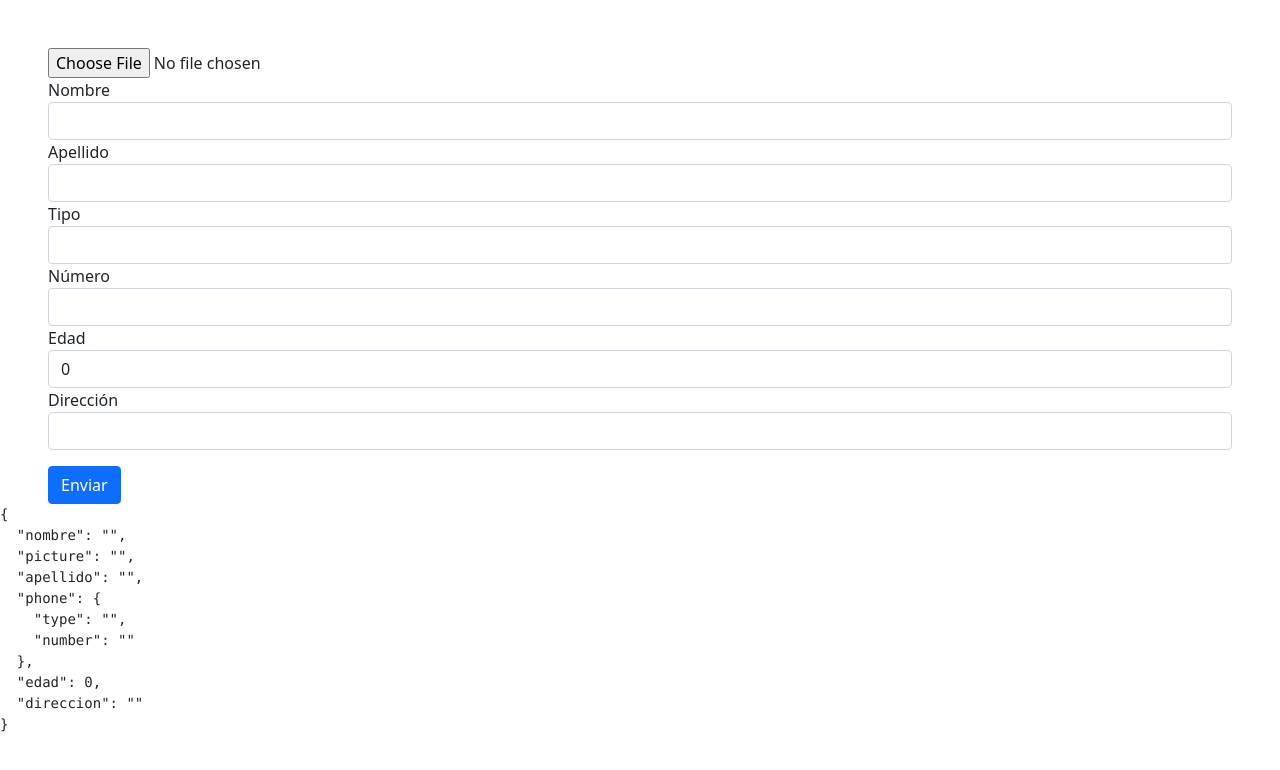
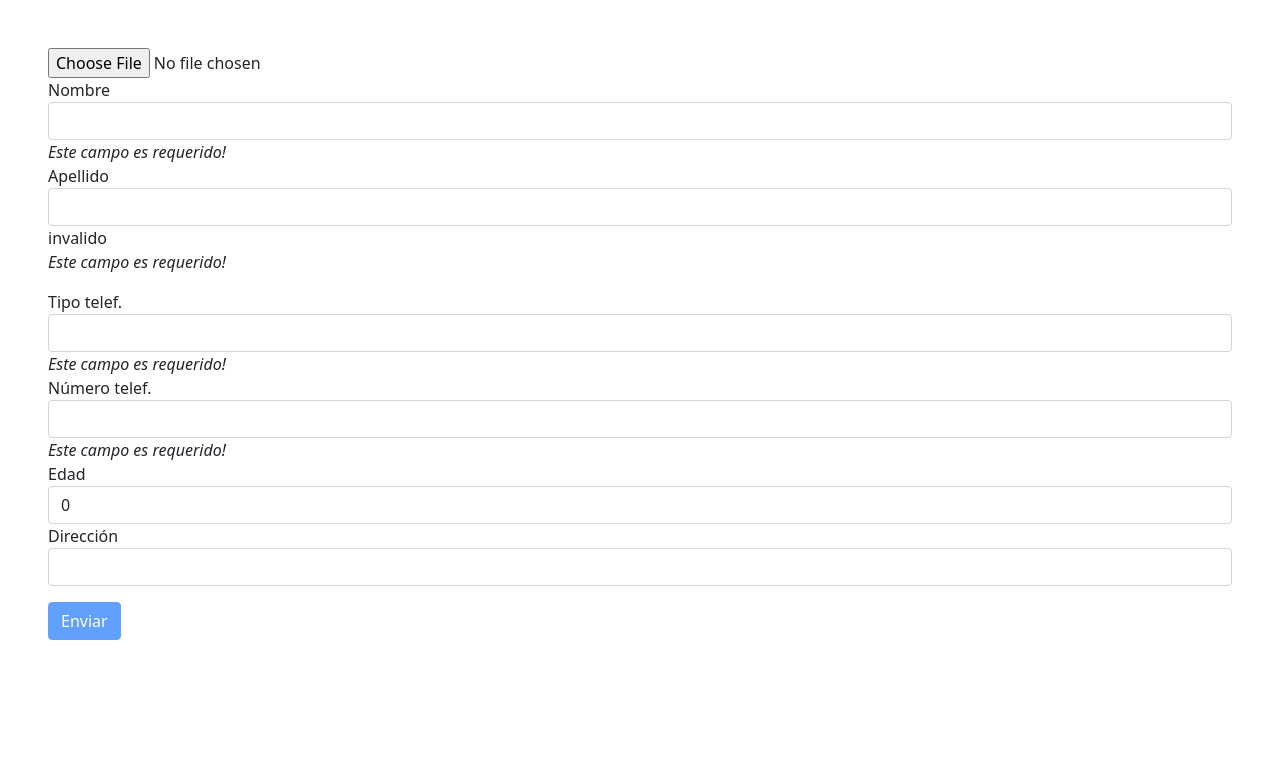
Before and after one commit to mhosan/forms, an Angular app: page / in a window 1280 px wide. Shown: the top 770 px of the page. Built offline with nearby package versions, Linux system fonts and the light colour scheme.

Commit message:
validaciones en forms reactivos

```diff
--- a/src/app/form-reactive/form-reactive.component.html
+++ b/src/app/form-reactive/form-reactive.component.html
@@ -19,17 +19,39 @@ el tag html se bindea con la clase declarando un objeto del tipo formControl en
   <div class="form-group">
     <label for="nombre">Nombre</label>
     <input type="text" class="form-control" id="nombre" formControlName="nombre">
+    <ng-container *ngIf="!contactForm.get('nombre')?.valid">
+      <i>Este campo es requerido!</i>
+    </ng-container>
   </div>
+
   <div class="form-group">
     <label for="apellido">Apellido</label>
     <input type="text" class="form-control" id="apellido" formControlName="apellido">
+    <ng-container *ngIf="!apellido!.valid">
+      invalido
+      <p *ngIf="apellido?.errors?.['required']" class="error-message">
+        <i>Este campo es requerido!</i>
+      </p>
+      <p *ngIf="apellido?.errors?.['minlength']" class="error-message">
+        Este campo requiere al menos dos caracteres!!
+      </p>
+    </ng-container>
   </div>
 
   <div class="form-group" formGroupName="phone">
-    <label for="type">Tipo</label>
+
+    <label for="type">Tipo telef.</label>
     <input type="text" class="form-control" id="type" formControlName="type">
-    <label for="number">Número</label>
+    <ng-container *ngIf="!phoneForm.get('type')?.valid">
+      <i>Este campo es requerido!</i>
+    </ng-container>
+    <br>
+    <label for="number">Número telef.</label>
     <input type="text" class="form-control" id="number" formControlName="number">
+    <ng-container *ngIf="!phoneForm.get('number')?.valid">
+      <i>Este campo es requerido!</i>
+    </ng-container>
+
   </div>
 
   <div class="form-group">
@@ -41,7 +63,6 @@ el tag html se bindea con la clase declarando un objeto del tipo formControl en
     <input type="text" class="form-control" id="direccion" formControlName="direccion">
   </div>
 
-  <button type="submit" class="btn btn-primary mt-3">Enviar</button>
+  <button type="submit" class="btn btn-primary mt-3" [disabled]="contactForm.invalid">Enviar</button>
+  <!-- <button type="submit" class="btn btn-primary mt-3">Enviar</button> -->
 </form>
-
-<pre>{{contactForm.value | json}}</pre>
--- a/src/app/form-reactive/form-reactive.component.ts
+++ b/src/app/form-reactive/form-reactive.component.ts
@@ -1,5 +1,5 @@
 import { Component } from '@angular/core';
-import { FormControl, FormGroup } from '@angular/forms';
+import { FormControl, FormGroup, Validators } from '@angular/forms';
 
 @Component({
   selector: 'app-form-reactive',
@@ -20,22 +20,22 @@ export class FormReactiveComponent {
   */
 
   public contactForm: FormGroup = new FormGroup({
-    nombre: new FormControl(''),
+    nombre: new FormControl('', [Validators.required, Validators.minLength(2)]),
     picture: new FormControl(''),
-    apellido: new FormControl(''),
+    apellido: new FormControl('', [Validators.required, Validators.minLength(2)]),
     phone: new FormGroup({
-      type: new FormControl(''),
-      number: new FormControl('')
+      type: new FormControl('', [Validators.required]),
+      number: new FormControl('', [Validators.required])
     }),
     edad: new FormControl(0),
     direccion: new FormControl('')
   });
 
-  addImage(event:any){
+  addImage(event: any) {
     const file = event.target.files[0];
     var reader = new FileReader();
     reader.readAsDataURL(file);
-    reader.onload = (evt) =>{
+    reader.onload = (evt) => {
       //En un formulario por template se actualizaria directamente el tag del form con
       //el archivo de imagen leido, pero en forms reactivos no, ya que los estados en forms
       //reactivos son inmutables. Y detectar un cambio en el form react es mas rapido y eficiente
@@ -52,5 +52,16 @@ export class FormReactiveComponent {
     };
   }
 
+  get apellido() {
+    return this.contactForm.get('apellido');
+  }
+
+  /*
+  cuando hay grupos anidados, como por ejemplo phone que está anidado dentro de contactForm, para poder
+  referenciarlos en el html, en las validaciones, hay que armar un getter como el siguiente:
+   */
+  get phoneForm() {
+    return this.contactForm.get('phone') as FormGroup;
+  }
 
 }
```
